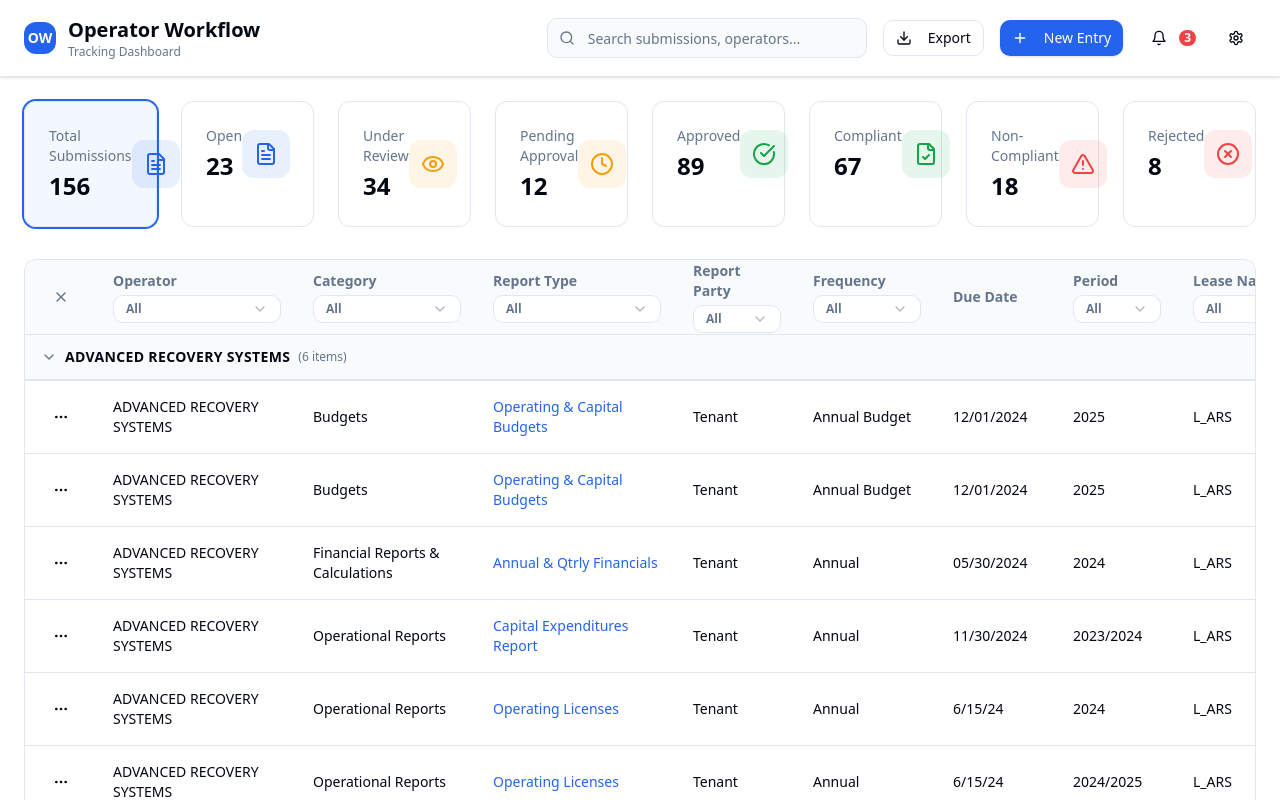
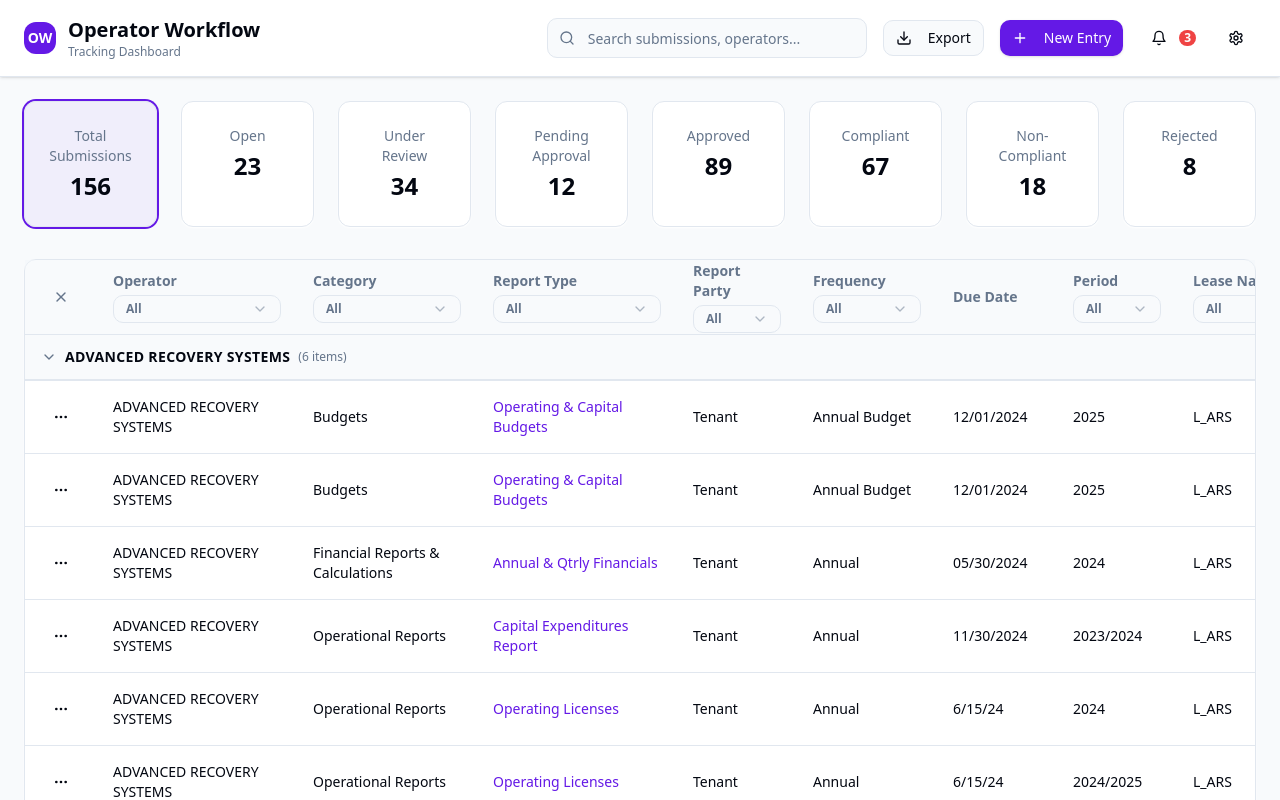
Before and after one commit to sipsoh/operator-admin-dashboard, a React (Vite) app: page / in a window 1280 px wide. Shown: the top 800 px of the page. Built offline with nearby package versions, Linux system fonts and the light colour scheme.

Commit message:
Remove icons and add color
The AI removed icons from the status buttons and added color to the dashboard. The status buttons now only display the title and value, and the dashboard has a more colorful appearance.

**Files modified:**
- `src/components/DashboardStats.tsx

```diff
--- a/src/components/DashboardStats.tsx
+++ b/src/components/DashboardStats.tsx
@@ -1,18 +1,16 @@
 import { Card, CardContent } from "@/components/ui/card";
-import { Clock, CheckCircle, AlertTriangle, FileText, XCircle, Eye, Users, FileCheck } from "lucide-react";
 import { cn } from "@/lib/utils";
 
 interface StatCardProps {
   title: string;
   value: string | number;
-  icon: React.ReactNode;
   color: "primary" | "success" | "warning" | "danger";
   isActive?: boolean;
   onClick?: () => void;
   filterType?: string;
 }
 
-const StatCard = ({ title, value, icon, color, isActive, onClick, filterType }: StatCardProps) => {
+const StatCard = ({ title, value, color, isActive, onClick, filterType }: StatCardProps) => {
   const colorClasses = {
     primary: "text-primary bg-primary/10",
     success: "text-success bg-success/10",
@@ -31,14 +29,9 @@ const StatCard = ({ title, value, icon, color, isActive, onClick, filterType }:
       onClick={onClick}
     >
       <CardContent className="p-6">
-        <div className="flex items-center justify-between">
-          <div>
-            <p className="text-sm font-medium text-muted-foreground">{title}</p>
-            <p className="text-2xl font-bold text-foreground mt-1">{value}</p>
-          </div>
-          <div className={`p-3 rounded-lg ${colorClasses[color]}`}>
-            {icon}
-          </div>
+        <div className="text-center">
+          <p className="text-sm font-medium text-muted-foreground">{title}</p>
+          <p className="text-2xl font-bold text-foreground mt-1">{value}</p>
         </div>
       </CardContent>
     </Card>
@@ -55,56 +48,48 @@ export const DashboardStats = ({ activeFilter, onFilterChange }: DashboardStatsP
     {
       title: "Total Submissions",
       value: "156",
-      icon: <FileText className="h-6 w-6" />,
       color: "primary" as const,
       filterType: "all"
     },
     {
       title: "Open",
       value: "23",
-      icon: <FileText className="h-6 w-6" />,
       color: "primary" as const,
       filterType: "open"
     },
     {
       title: "Under Review",
       value: "34",
-      icon: <Eye className="h-6 w-6" />,
       color: "warning" as const,
       filterType: "under-review"
     },
     {
       title: "Pending Approval",
       value: "12",
-      icon: <Clock className="h-6 w-6" />,
       color: "warning" as const,
       filterType: "pending-approval"
     },
     {
       title: "Approved",
       value: "89",
-      icon: <CheckCircle className="h-6 w-6" />,
       color: "success" as const,
       filterType: "approved"
     },
     {
       title: "Compliant",
       value: "67",
-      icon: <FileCheck className="h-6 w-6" />,
       color: "success" as const,
       filterType: "compliant"
     },
     {
       title: "Non-Compliant",
       value: "18",
-      icon: <AlertTriangle className="h-6 w-6" />,
       color: "danger" as const,
       filterType: "non-compliant"
     },
     {
       title: "Rejected",
       value: "8",
-      icon: <XCircle className="h-6 w-6" />,
       color: "danger" as const,
       filterType: "rejected"
     }
@@ -117,7 +102,6 @@ export const DashboardStats = ({ activeFilter, onFilterChange }: DashboardStatsP
           key={stat.filterType}
           title={stat.title}
           value={stat.value}
-          icon={stat.icon}
           color={stat.color}
           isActive={activeFilter === stat.filterType}
           onClick={() => onFilterChange(stat.filterType)}
--- a/src/index.css
+++ b/src/index.css
@@ -7,7 +7,7 @@
 @layer base {
   :root {
     /* Dashboard Color Palette - All HSL Values */
-    --background: 0 0% 100%;
+    --background: 210 40% 98%;
     --foreground: 224 71% 4%;
 
     --card: 0 0% 100%;
@@ -17,9 +17,9 @@
     --popover-foreground: 224 71% 4%;
 
     /* Primary Brand Colors */
-    --primary: 221 83% 53%;
+    --primary: 262 80% 50%;
     --primary-foreground: 0 0% 100%;
-    --primary-glow: 221 83% 75%;
+    --primary-glow: 262 80% 75%;
 
     /* Status Colors */
     --success: 142 76% 36%;
```
